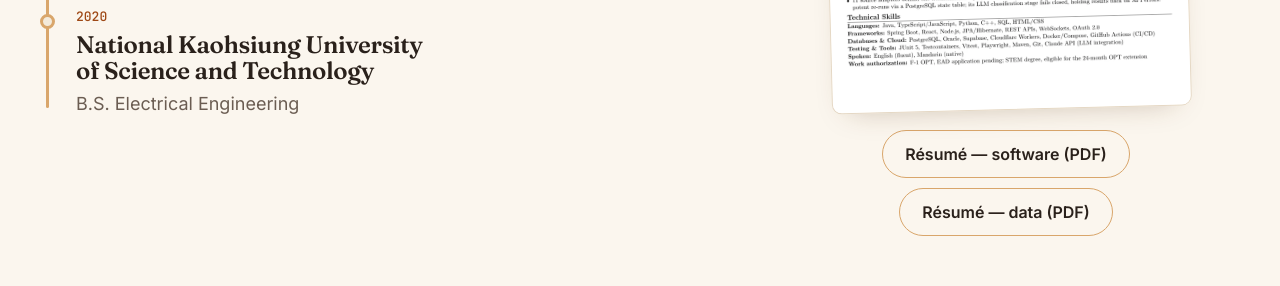
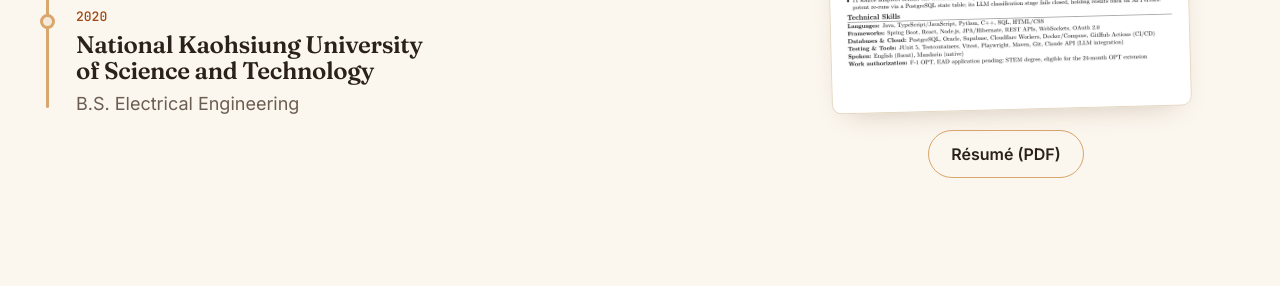
Before and after one commit to Lego514/Lego514.github.io, a plain HTML site: page index.html in a window 1280 px wide. Shown: the part 5220-5506 px from the top of the page. Drawn offline with Linux system fonts and the light colour scheme.

Commit message:
feat: show only the software resume on the site
Remove the data resume button and its PDF, which still carried the old
lego514.github.io link. The remaining button reads "Résumé (PDF)".

Co-Authored-By: Claude Opus 5.5 <noreply@anthropic.com>

```diff
--- a/index.html
+++ b/index.html
@@ -924,8 +924,7 @@ main:focus { outline: none; }
             <img src="img/resume-swe-page1-800.webp" srcset="img/resume-swe-page1-800.webp 800w, img/resume-swe-page1.webp 1000w" sizes="(min-width: 900px) 380px, 300px" width="1000" height="1294" loading="lazy" decoding="async" alt="Software résumé, first page — opens the PDF">
           </a>
           <div class="resume__buttons">
-            <a class="btn btn--secondary" href="resume/Yi-Lei_Li_Resume_SWE.pdf">Résumé — software (PDF)</a>
-            <a class="btn btn--secondary" href="resume/Yi-Lei_Li_Resume_Data.pdf">Résumé — data (PDF)</a>
+            <a class="btn btn--secondary" href="resume/Yi-Lei_Li_Resume_SWE.pdf">Résumé (PDF)</a>
           </div>
         </div>
       </div>
```
Also changed, not shown: 1 other file.
